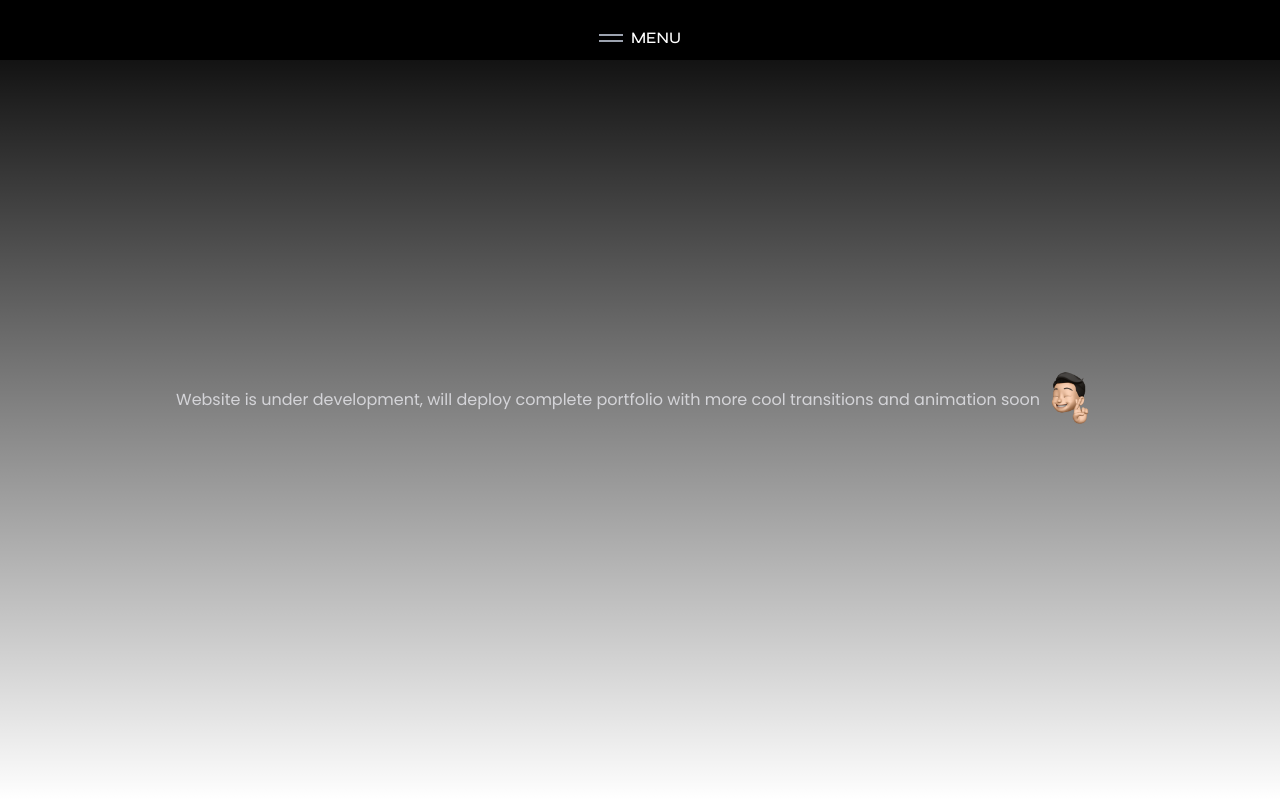
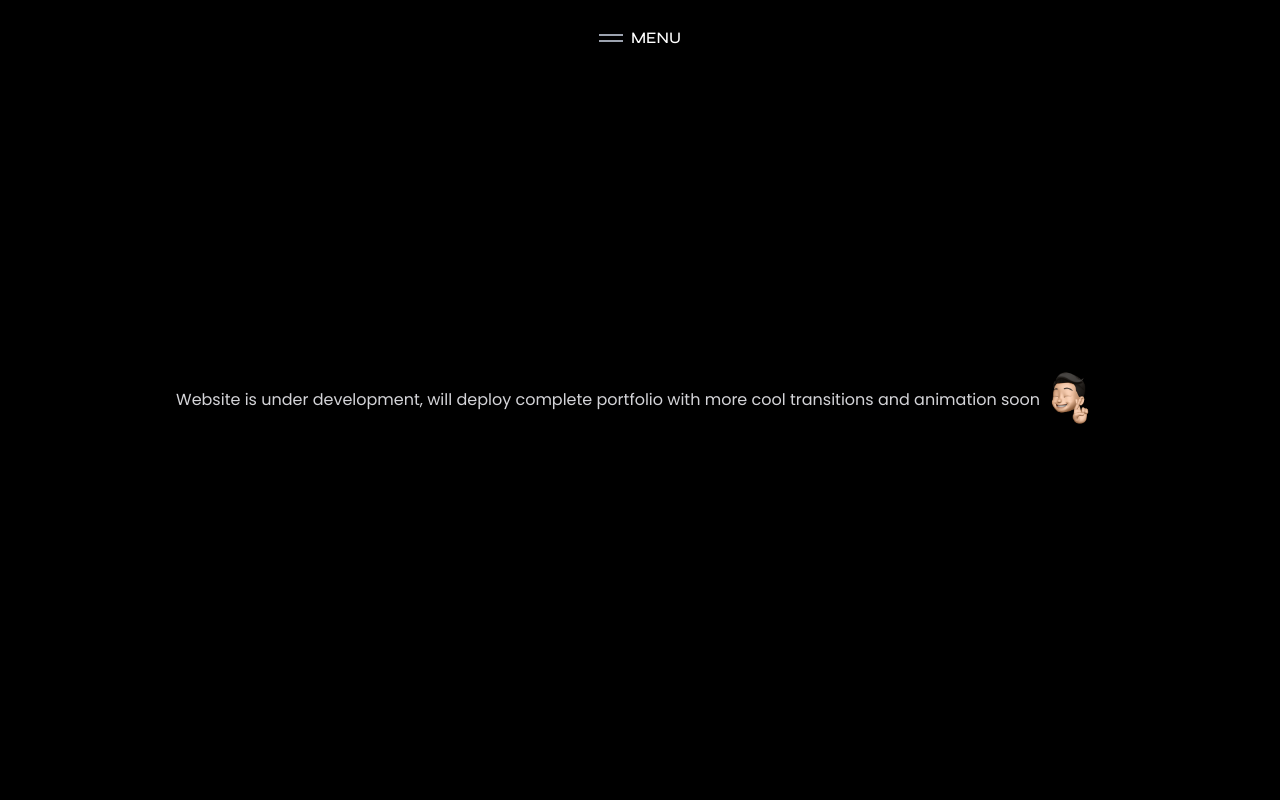
Before and after one commit to HrushiBorhade/Portfolio, a Next.js app: page /about in a window 1280 px wide. Built offline with nearby package versions, Linux system fonts and the light colour scheme.

Commit message:
ui refactoring

```diff
--- a/src/app/about/page.tsx
+++ b/src/app/about/page.tsx
@@ -4,7 +4,7 @@ interface pageProps {}
 
 const page: FC<pageProps> = ({}) => {
   return (
-    <div className="flex items-center justify-center w-full h-screen p-4 text-base text-center font-poppins text-zinc-300 animate-fade-in [--animation-delay:1000ms] opacity-0 translaye-y-[-10px]">
+    <div className="flex bg-black items-center justify-center w-full h-screen p-4 text-base text-center font-poppins text-zinc-300 animate-fade-in [--animation-delay:1000ms] opacity-0 translaye-y-[-10px]">
       Website is under development, will deploy complete portfolio with more
       cool transitions and animation soon
       <Image src="/me3.png" width={64} height={64} alt="memoji" />
--- a/src/app/page.tsx
+++ b/src/app/page.tsx
@@ -67,7 +67,7 @@ export default function Home() {
   ];
 
   return (
-    <main className="relative overflow-hidden ">
+    <main className="relative overflow-hidden bg-black ">
       <AnimatePresence mode="wait">
         {isLoading && <Preloader />}
       </AnimatePresence>
```
